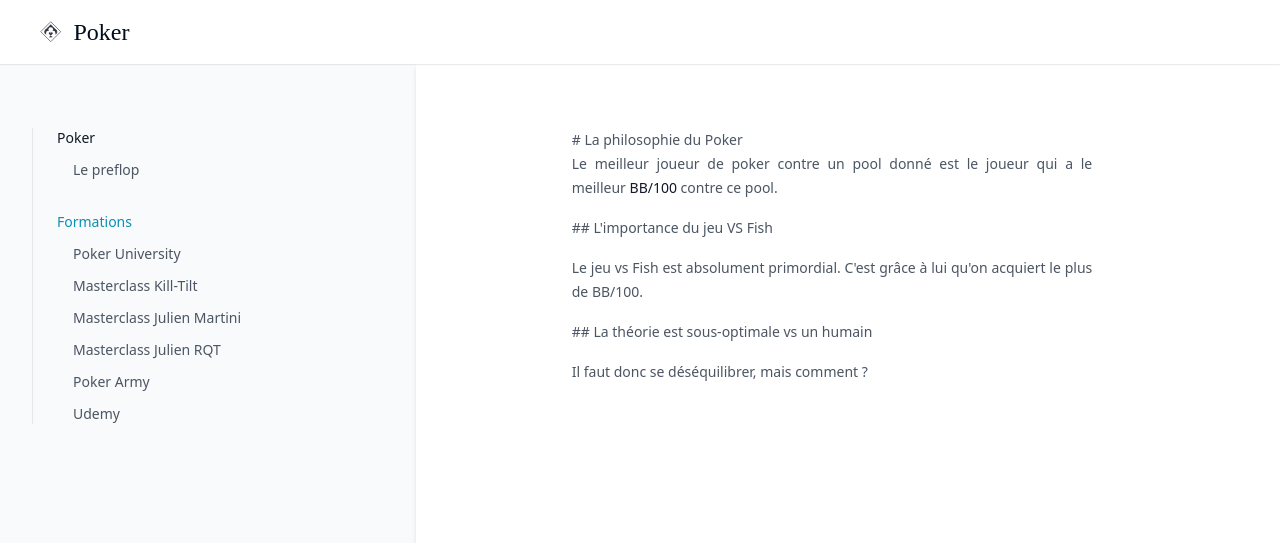
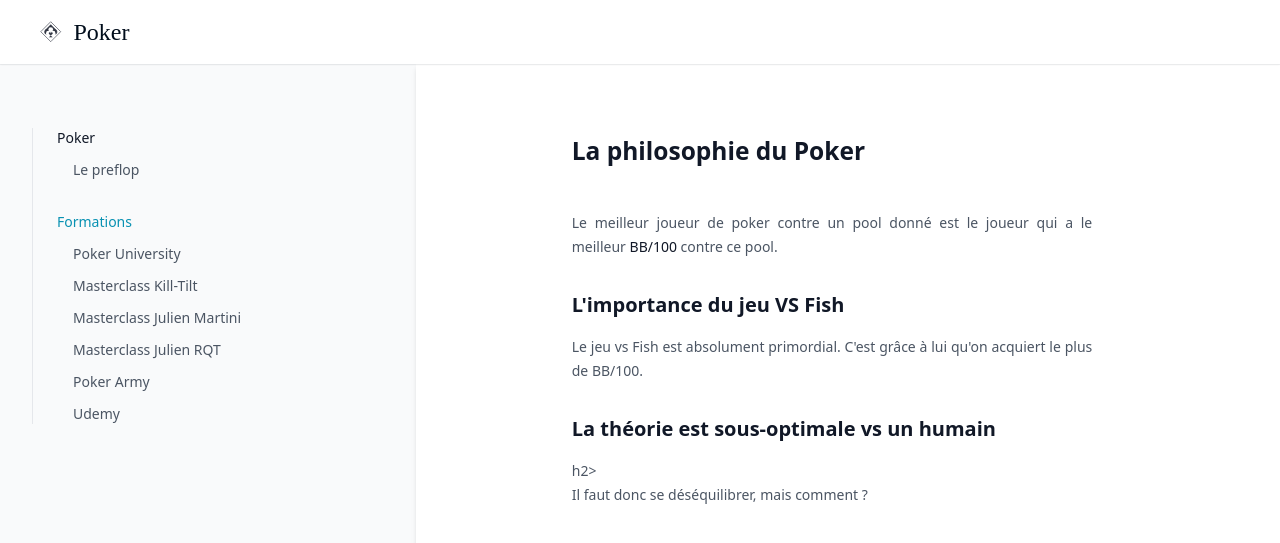
Before and after one commit to greglejeune/ebook, a Jekyll site: the page built from poker.html, in a window 1280 px wide. Shown: the top 543 px of the page. Built offline with Jekyll 4.4.1, drawn with Linux system fonts in a browser that asks for light colours.

```diff
--- a/poker.html
+++ b/poker.html
@@ -2,14 +2,14 @@
 layout: poker
 ---
 
-# La philosophie du Poker
+<h1>La philosophie du Poker</h1>
 
 <p style="text-align: justify;">Le meilleur joueur de poker contre un pool donné est le joueur qui a le meilleur <strong>BB/100</strong> contre ce pool.</p>
 
-## L'importance du jeu VS Fish
+<h2>L'importance du jeu VS Fish</h2>
 
 <p style="text-align: justify;">Le jeu vs Fish est absolument primordial. C'est grâce à lui qu'on acquiert le plus de BB/100.</p>
 
-## La théorie est sous-optimale vs un humain
+<h2>La théorie est sous-optimale vs un humain</h2>h2>
 
 <p style="text-align: justify;">Il faut donc se déséquilibrer, mais comment ?</p>
```
